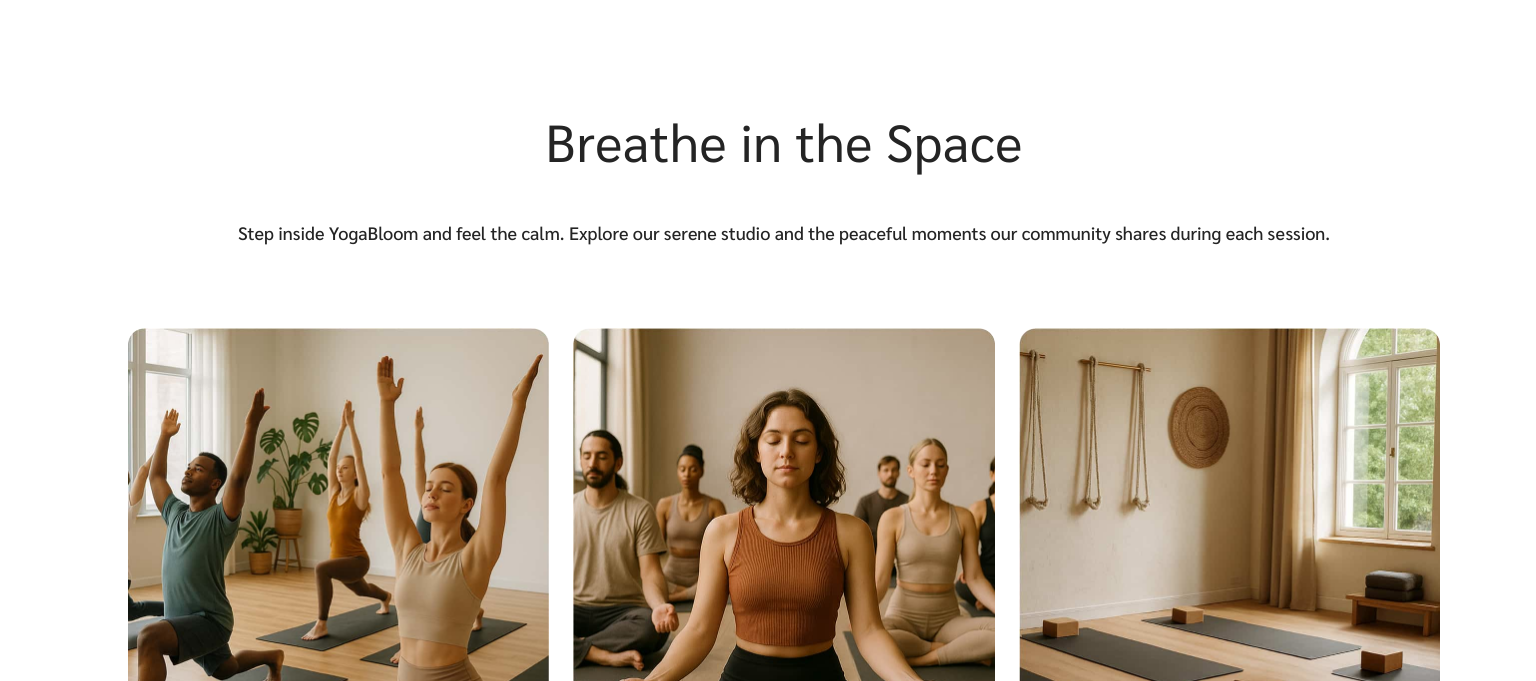
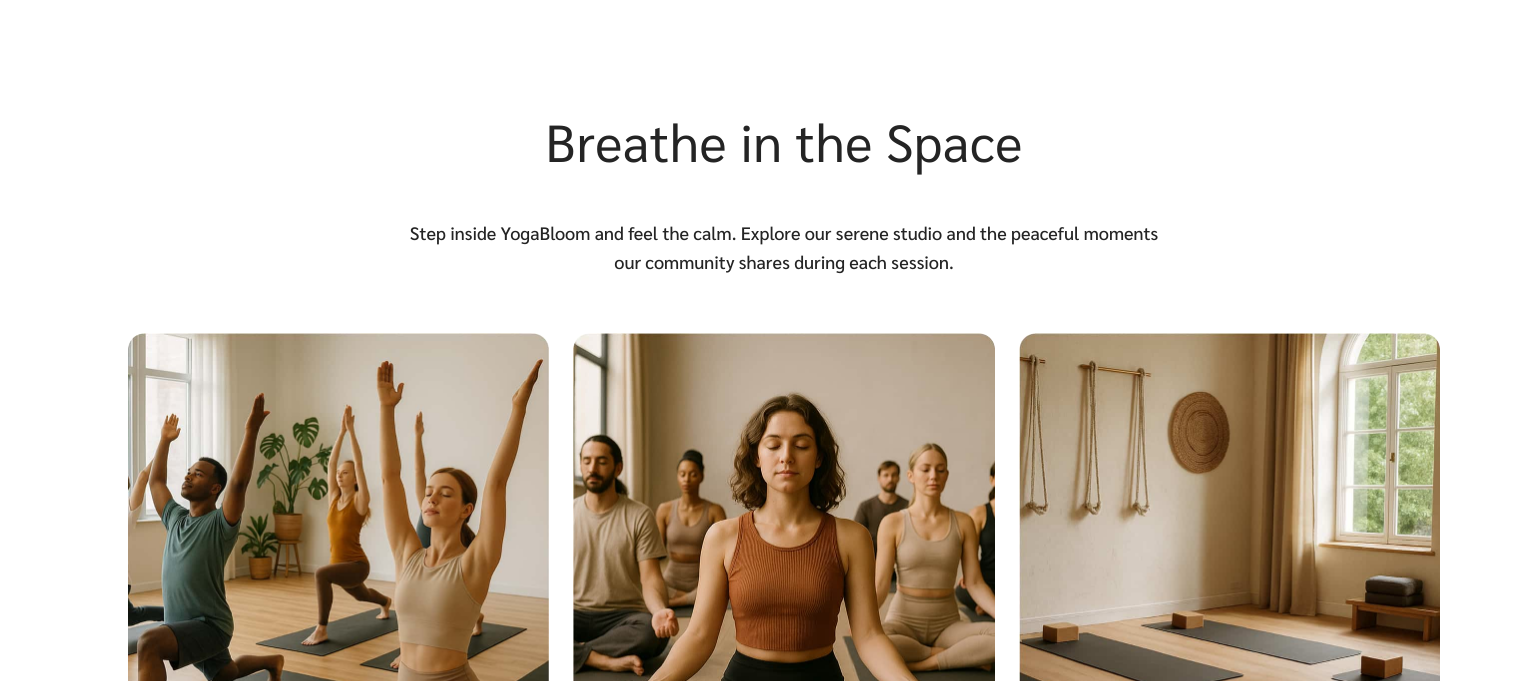
Before and after one commit to khlivniukoleksandr/project-CreativeTeam01, a website built with Vite: page src/index.html in a window 1536 px wide. Shown: the part 103-784 px from the top of the page. Built offline with nearby package versions, Linux system fonts and the light colour scheme.

Commit message:
added new styles in gallery

```diff
--- a/src/css/sections-css/gallery.css
+++ b/src/css/sections-css/gallery.css
@@ -97,6 +97,16 @@ font-size: 52px;
   gap: 24px;
 }
 
+/* Планшет */
+
+
+/* Desktop */
+@media (min-width: 1336px) {
+  .gallery-text-wrapper {
+  max-width: 768px;
+  height: 144px;
+  }
+}
 
 
 
```
